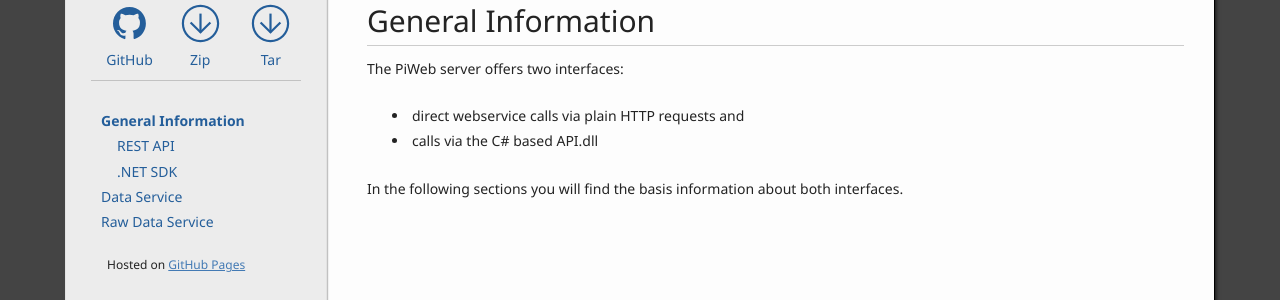
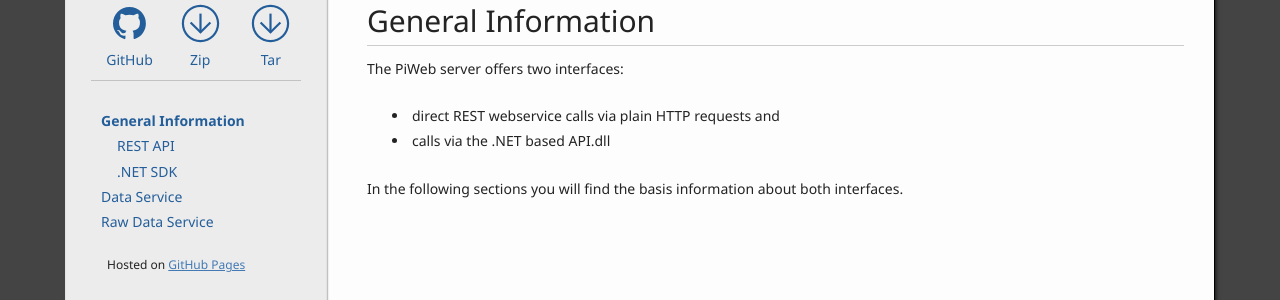
Before and after one commit to ZEISS-PiWeb/PiWeb-Api, a Jekyll site: the page built from _pages/01-general.md, in a window 1280 px wide. Shown: the part 143-443 px from the top of the page. Built offline with Jekyll 4.4.1, drawn with Linux system fonts in a browser that asks for light colours.

Commit message:
Update 01-general.md

```diff
--- a/_pages/01-general.md
+++ b/_pages/01-general.md
@@ -10,7 +10,7 @@ redirect_from: "/"
 
 The PiWeb server offers two interfaces:
 
-- direct webservice calls via plain HTTP requests and
-- calls via the C# based API.dll
+- direct REST webservice calls via plain HTTP requests and
+- calls via the .NET based API.dll
 
 In the following sections you will find the basis information about both interfaces.
```
